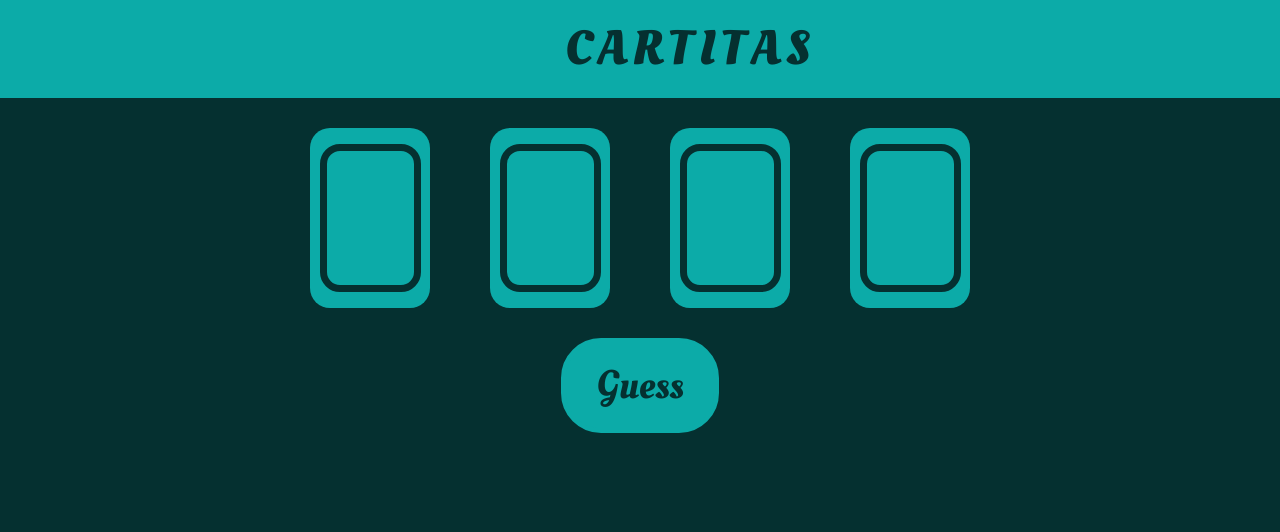
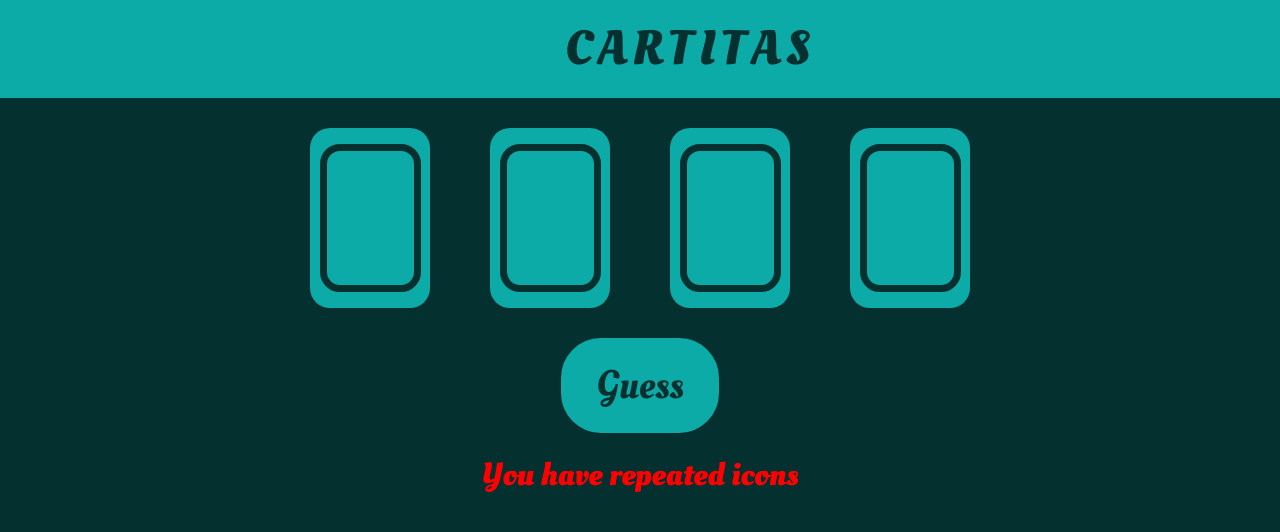
Before and after one commit to aikerary/Cartitas, a Preact app: page / in a window 1280 px wide. Both pictures are taken after a click on the button "Guess". Shown: the top 532 px of the page. Built offline with nearby package versions, Linux system fonts and the light colour scheme; a web font is replaced by a local one.

Commit message:
First version of warning for repeated icons

```diff
--- a/src/components/app.jsx
+++ b/src/components/app.jsx
@@ -4,6 +4,7 @@ import { Hand } from './hand.jsx';
 import { Button } from './button.jsx';
 // Import css from
 import "../css/app.css";
+import "../css/warning.css"
 
 function App() {
   return (
@@ -12,6 +13,7 @@ function App() {
       <main>
         <Hand />
         <Button />
+        <h2 className="warning"></h2>
       </main>
     </div>
   );
--- a/src/components/button.jsx
+++ b/src/components/button.jsx
@@ -11,7 +11,8 @@ export function Button() {
     const cards = hand.querySelectorAll(".card");
     return Array.from(cards).map((card) => card.querySelector(".icon").id);
   };
-  const verifyNotRepeated=(cards, repeatedIcons)=>{
+
+  const verifyNotRepeated = (cards, repeatedIcons) => {
     let hasRepeated = false;
     cards.forEach((card) => {
       card.classList.remove("shake");
@@ -24,23 +25,44 @@ export function Button() {
       }
     });
     return hasRepeated;
-}
+  };
+
+  // Create a function that receives a message and
+  // search the div with the class warning and set the message
+  // into the innerText property
+  const setWarningMessage = (message) => {
+    const warning = document.querySelector(".warning");
+    warning.innerText = message;
+    // Toggle the fade-in class
+    warning.classList.remove("fade-in");
+    // Wait 0.05 seconds before adding the class fade-in
+    setTimeout(() => {
+      warning.classList.add("fade-in");
+    }, 50);
+  };
 
   // When click if there are repeated icons
   // toggle the class shake in all card elements
   const handleClick = () => {
+    setWarningMessage("");
     const icons = getIcons();
     const repeatedIcons = icons.filter(
       (icon, index) => icons.indexOf(icon) !== index
     );
     const hand = document.querySelector(".hand");
     const cards = hand.querySelectorAll(".card");
-    return verifyNotRepeated(cards, repeatedIcons);
+    const hasRepeated = verifyNotRepeated(cards, repeatedIcons);
+    if (hasRepeated) {
+      setWarningMessage("You have repeated icons");
+      return;
+    }
   };
 
-  return <button class="btn" onClick={handleClick}>
+  return (
+    <button class="btn" onClick={handleClick}>
       <span>Guess</span>
-    </button>;
+    </button>
+  );
 }
 
 export default Button;
--- a/src/css/root.css
+++ b/src/css/root.css
@@ -27,7 +27,7 @@
 
 
 *{
-  font-family: "Roboto", sans-serif;
+  font-family: "Oleo Script", sans-serif;
   margin: 0;
   padding: 0;
 }
--- /dev/null
+++ b/src/css/warning.css
@@ -0,0 +1,23 @@
+.warning{
+    margin: 20px;
+    font-size: 2em;
+    color: red;
+    border: none;
+    opacity: 0;
+    transition: .5s ease all;
+}
+
+/* Create an animation of fade in */
+
+@keyframes fadeIn {
+    from {
+        opacity: 0;
+    }
+    to {
+        opacity: 1;
+    }
+}
+.fade-in{
+    opacity: 1;
+    animation: fadeIn .5s;
+}
```
Lines whose indentation alone changed are shown as unchanged.
